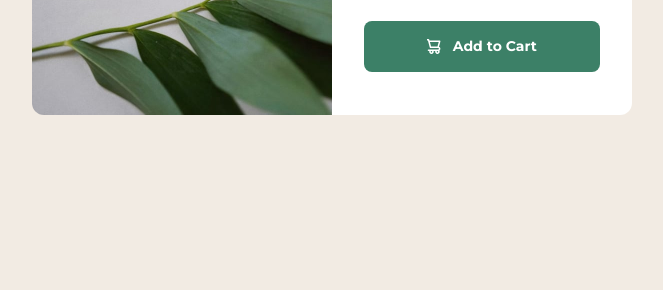
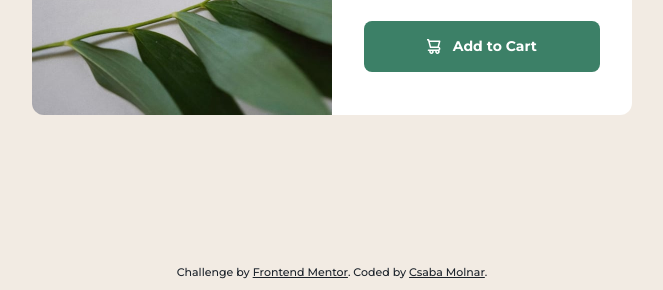
Before and after one commit to DocForLoop/product-preview-card-component, a website: page index.html in a window 1280 px wide. Shown: the part 510-800 px from the top of the page, without its empty margins (308-971 px from the left). Drawn offline with Linux system fonts and the light colour scheme.

Commit message:
Add attribution

```diff
--- a/index.html
+++ b/index.html
@@ -34,5 +34,12 @@
         </div>
       </article>
     </main>
+
+    <div class="attribution">
+      Challenge by
+      <a class="attribution__link" href="https://www.frontendmentor.io/challenges" target="_blank" rel="noopener">Frontend Mentor</a>.
+      Coded by
+      <a class="attribution__link" href="https://www.frontendmentor.io/profile/DocForLoop" target="_blank" rel="noopener">Csaba Molnar</a>.
+    </div>
   </body>
 </html>
--- a/scss/components/_perfume.scss
+++ b/scss/components/_perfume.scss
@@ -44,3 +44,29 @@
     border-bottom-left-radius: 0.75rem;
     border-bottom-right-radius: 0.75rem;
 }
+
+.attribution {
+    position: absolute;
+    inset-block-end: 10px;
+    inset-inline: 0;
+    font-size: 11px;
+    text-align: center;
+    color: var(--clr-neutral-dark-blue);
+}
+
+.attribution__link {
+    border-radius: 3px;
+    color: var(--clr-neutral-dark-blue);
+    text-decoration: underline;
+    transition: color 0.3s;
+
+    &:hover,
+    &:focus-visible {
+        color: var(--clr-primary-dark-cyan);
+    }
+
+    &:focus-visible {
+        outline: 3px solid var(--clr-primary-dark-cyan);
+        outline-offset: 3px;
+    }
+}
--- a/scss/global/_boilerplate.scss
+++ b/scss/global/_boilerplate.scss
@@ -11,6 +11,7 @@ html {
 }
 
 body {
+    position: relative;
     font-family: var(--ff-montserrat);
     font-size: var(--fs-14);
     line-height: 1.5;
```
Also changed, not shown: css/style.css.
